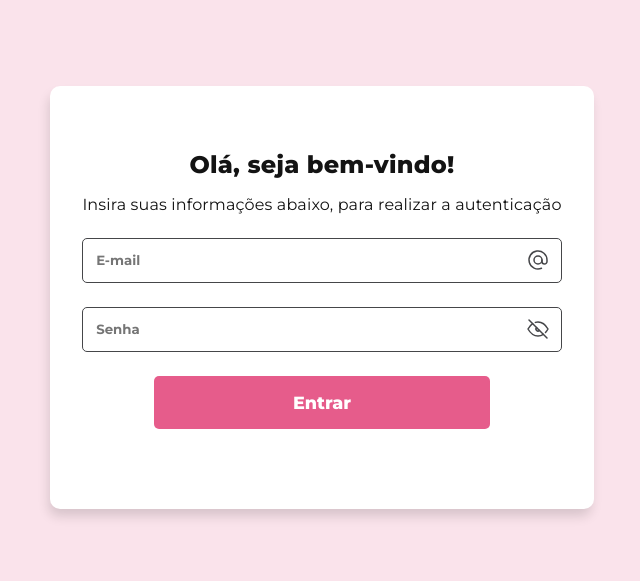
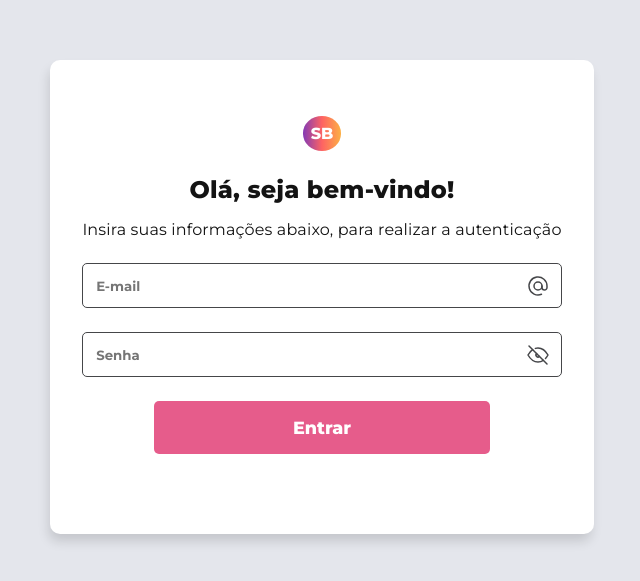
Before and after one commit to alalan55/sample-blog, a Vue app: page /auth in a window 1280 px wide. Shown: the part 103-684 px from the top of the page, without its empty margins (318-958 px from the left). Built offline with nearby package versions, Linux system fonts and the light colour scheme.

Commit message:
Change of backgroun color, on auth view; Creation of logo component

```diff
--- /dev/null
+++ b/src/components/atoms/LogoIcon.vue
@@ -0,0 +1,24 @@
+<template>
+  <div class="logo">
+    <span> SB </span>
+  </div>
+</template>
+
+<style lang="scss" scoped>
+@import "@/assets/scss/main.scss";
+.logo {
+  span {
+    font-weight: 800;
+    padding: 0.5rem;
+    color: white;
+    border-radius: 50%;
+    background: rgb(131, 58, 180);
+    background: linear-gradient(
+      90deg,
+      rgba(131, 58, 180, 1) 0%,
+      rgba(253, 29, 29, 0.6895133053221288) 50%,
+      rgba(252, 176, 69, 1) 100%
+    );
+  }
+}
+</style>
--- a/src/components/organisms/NavBar.vue
+++ b/src/components/organisms/NavBar.vue
@@ -1,8 +1,11 @@
+<script setup>
+import Logo from "@/components/atoms/LogoIcon.vue";
+</script>
 <template>
   <header>
     <nav>
       <div class="logo">
-        <span> SB </span>
+        <Logo />
       </div>
       <div class="links">
         <ul>
@@ -17,14 +20,6 @@
     </nav>
   </header>
 </template>
-
-<script>
-export default {
-  setup() {
-    return {};
-  },
-};
-</script>
 
 <style lang="scss" scoped>
 @import "@/assets/scss/main.scss";
@@ -45,21 +40,6 @@ header {
     justify-content: space-between;
     gap: 0.5rem;
     padding: $sb-size-1 $sb-size-2;
-    .logo {
-      span {
-        font-weight: 800;
-        padding: 0.5rem;
-        color: white;
-        border-radius: 50%;
-        background: rgb(131, 58, 180);
-        background: linear-gradient(
-          90deg,
-          rgba(131, 58, 180, 1) 0%,
-          rgba(253, 29, 29, 0.6895133053221288) 50%,
-          rgba(252, 176, 69, 1) 100%
-        );
-      }
-    }
 
     .links {
       ul {
--- a/src/views/AuthView.vue
+++ b/src/views/AuthView.vue
@@ -1,5 +1,6 @@
 <script setup>
 import { ref, watch } from "vue";
+import Logo from "@/components/atoms/LogoIcon.vue";
 
 const showPassword = ref(false);
 const type = ref("password");
@@ -12,7 +13,9 @@ watch(showPassword, (newValue) => {
 <template>
   <div class="auth">
     <div class="auth__card">
-      <div class="auth__card__logo"></div>
+      <div class="auth__card__logo">
+        <Logo />
+      </div>
 
       <div class="auth__card__title">
         <span> Olá, seja bem-vindo! </span>
@@ -60,7 +63,7 @@ watch(showPassword, (newValue) => {
   display: flex;
   align-items: center;
   justify-content: center;
-  background: $sb-bg-pink-3;
+  background: $sb-bg;
   padding: $sb-size-2;
 
   &__card {
@@ -70,6 +73,10 @@ watch(showPassword, (newValue) => {
     -webkit-box-shadow: -2px 8px 12px -1px rgba(0, 0, 0, 0.14);
     box-shadow: -2px 8px 12px -1px rgba(0, 0, 0, 0.14);
 
+    &__logo {
+      text-align: center;
+      margin-bottom: $sb-size-2;
+    }
     &__title {
       margin: 0 0 1rem 0;
       text-align: center;
```
